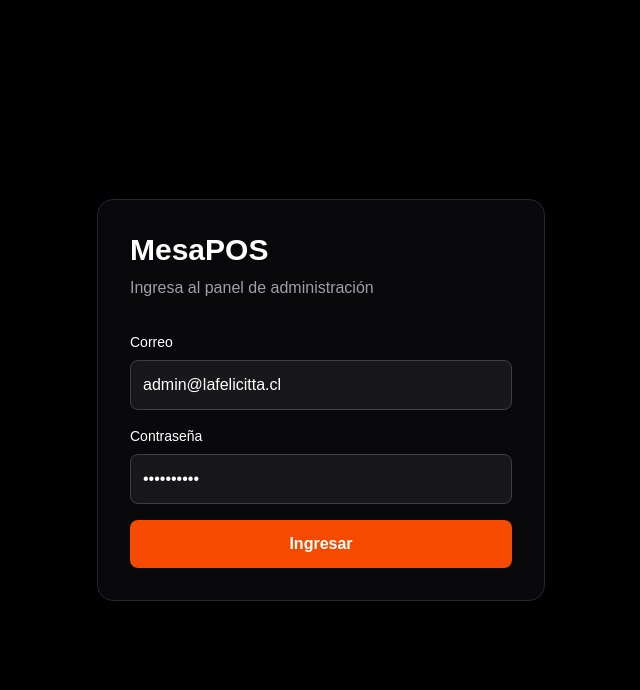
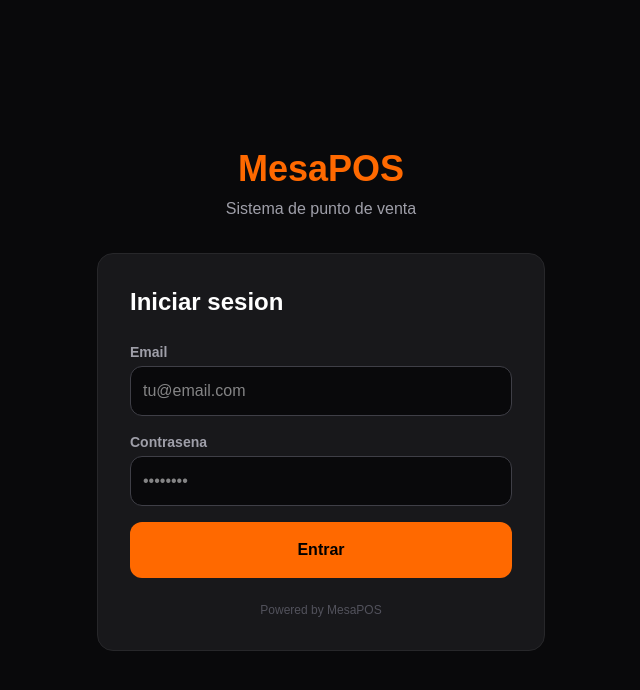
Before and after one commit to lenin0430-oss/mesapos-app, a Next.js app: page /login in a window 1280 px wide. Shown: the top 690 px of the page, without its empty margins (319-959 px from the left). Built offline with nearby package versions, Linux system fonts and the light colour scheme; no server answers.

Commit message:
Update page.tsx

```diff
--- a/app/login/page.tsx
+++ b/app/login/page.tsx
@@ -1,68 +1,85 @@
 "use client";
+import { useState } from "react";
+import { createClient } from "@supabase/supabase-js";
 
-import { useState } from "react";
-import { supabase } from "@/lib/supabase";
-import { useRouter } from "next/navigation";
+const supabase = createClient(
+  process.env.NEXT_PUBLIC_SUPABASE_URL!,
+  process.env.NEXT_PUBLIC_SUPABASE_ANON_KEY!
+);
 
 export default function LoginPage() {
-  const router = useRouter();
-
-  const [email, setEmail] = useState("admin@lafelicitta.cl");
-  const [password, setPassword] = useState("Mesa123456");
-  const [loading, setLoading] = useState(false);
+  const [email, setEmail] = useState("");
+  const [password, setPassword] = useState("");
   const [error, setError] = useState("");
+  const [cargando, setCargando] = useState(false);
 
   const login = async () => {
-    setLoading(true);
+    if (!email || !password) { setError("Ingresa email y contraseña."); return; }
+    setCargando(true);
     setError("");
-
-    const { error } = await supabase.auth.signInWithPassword({
-      email,
-      password,
-    });
-
-    setLoading(false);
-
+    const { error } = await supabase.auth.signInWithPassword({ email, password });
     if (error) {
-      setError("Correo o contraseña incorrectos");
+      setError("Email o contraseña incorrectos.");
+      setCargando(false);
       return;
     }
-
-    router.push("/dashboard");
+    window.location.href = "/dashboard";
   };
 
   return (
-    <main className="min-h-screen bg-black text-white flex items-center justify-center p-6">
-      <div className="w-full max-w-md bg-zinc-950 border border-zinc-800 rounded-2xl p-8">
-        <h1 className="text-3xl font-bold mb-2">MesaPOS</h1>
-        <p className="text-zinc-400 mb-8">
-          Ingresa al panel de administración
-        </p>
+    <main className="min-h-screen bg-zinc-950 text-white flex items-center justify-center p-6">
+      <div className="w-full max-w-md">
+        <div className="text-center mb-8">
+          <h1 className="text-4xl font-bold text-orange-500">MesaPOS</h1>
+          <p className="text-zinc-400 mt-2">Sistema de punto de venta</p>
+        </div>
 
-        <label className="block text-sm mb-2">Correo</label>
+        <div className="rounded-2xl border border-zinc-800 bg-zinc-900 p-8">
+          <h2 className="text-2xl font-bold mb-6">Iniciar sesion</h2>
+
+          {error && (
+            <div className="rounded-xl bg-red-500/10 border border-red-500/40 p-4 mb-4">
+              <p className="text-red-400 text-sm font-bold">{error}</p>
+            </div>
+          )}
+
+          <div className="space-y-4">
+            <div>
+              <label className="text-sm font-bold text-zinc-400 mb-1 block">Email</label>
               <input
-          className="w-full mb-4 p-3 rounded-lg bg-zinc-900 border border-zinc-700 outline-none"
+                type="email"
                 value={email}
                 onChange={(e) => setEmail(e.target.value)}
+                onKeyDown={(e) => e.key === "Enter" && login()}
+                placeholder="tu@email.com"
+                className="w-full rounded-xl border border-zinc-700 bg-zinc-950 p-3 text-white"
               />
-
-        <label className="block text-sm mb-2">Contraseña</label>
+            </div>
+            <div>
+              <label className="text-sm font-bold text-zinc-400 mb-1 block">Contrasena</label>
               <input
-          className="w-full mb-4 p-3 rounded-lg bg-zinc-900 border border-zinc-700 outline-none"
                 type="password"
                 value={password}
                 onChange={(e) => setPassword(e.target.value)}
+                onKeyDown={(e) => e.key === "Enter" && login()}
+                placeholder="••••••••"
+                className="w-full rounded-xl border border-zinc-700 bg-zinc-950 p-3 text-white"
               />
-
-        {error && <p className="text-red-400 text-sm mb-4">{error}</p>}
+            </div>
 
             <button
               onClick={login}
-          disabled={loading}
-          className="w-full bg-orange-600 hover:bg-orange-500 disabled:opacity-60 rounded-lg p-3 font-semibold"
+              disabled={cargando}
+              className="w-full rounded-xl bg-orange-500 py-4 font-bold text-black hover:bg-orange-400 transition disabled:opacity-50"
             >
-          {loading ? "Entrando..." : "Ingresar"}
+              {cargando ? "Entrando..." : "Entrar"}
             </button>
+          </div>
+
+          <div className="mt-6 text-center">
+            <p className="text-zinc-600 text-xs">Powered by MesaPOS</p>
+          </div>
+        </div>
       </div>
     </main>
   );
```
Lines whose indentation alone changed are shown as unchanged.
